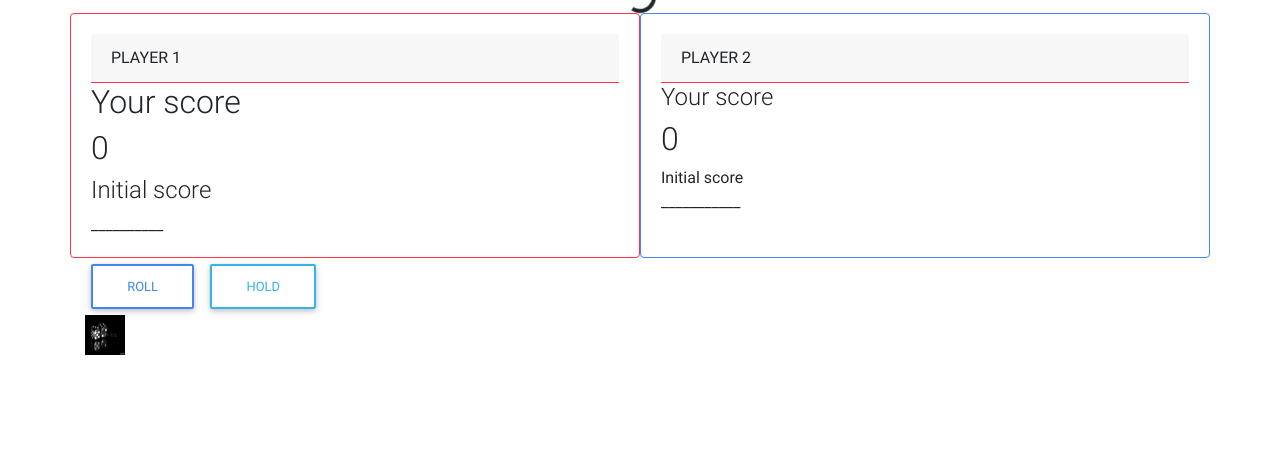
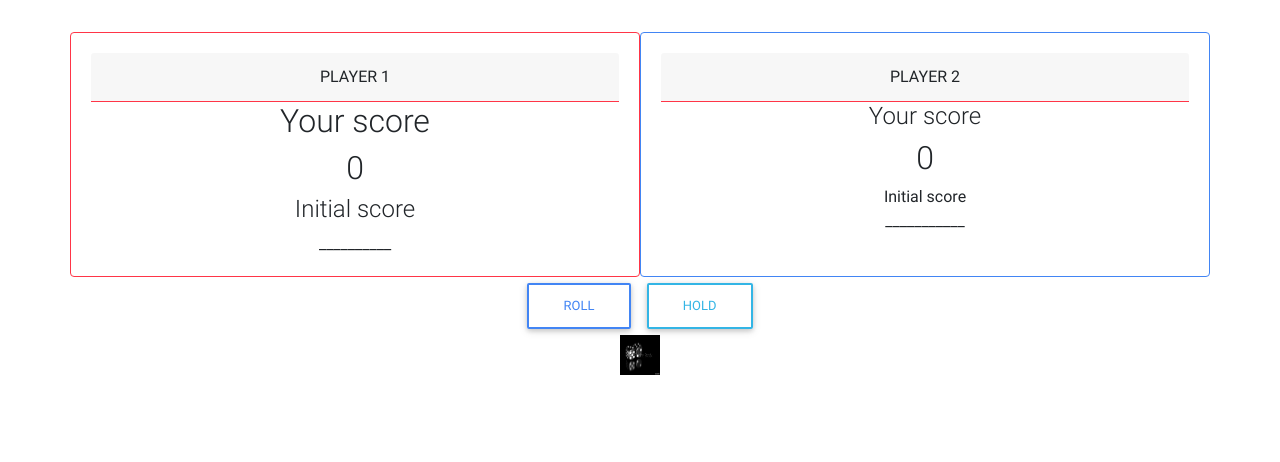
Before and after one commit to wilsenock220/pig-dice, a plain HTML site: page index.html in a window 1280 px wide. Shown: the part 652-1114 px from the top of the page. Drawn offline with Linux system fonts and the light colour scheme; a web font is replaced by a local one.

Commit message:
add styling to container class

```diff
--- a/css/style.css
+++ b/css/style.css
@@ -2,3 +2,8 @@
     font-family: 'Akronim', cursive;
     color: red;
 }
+.container{
+    text-align: center;
+    margin-top: 3%;
+    background: fixed;
+}
```
